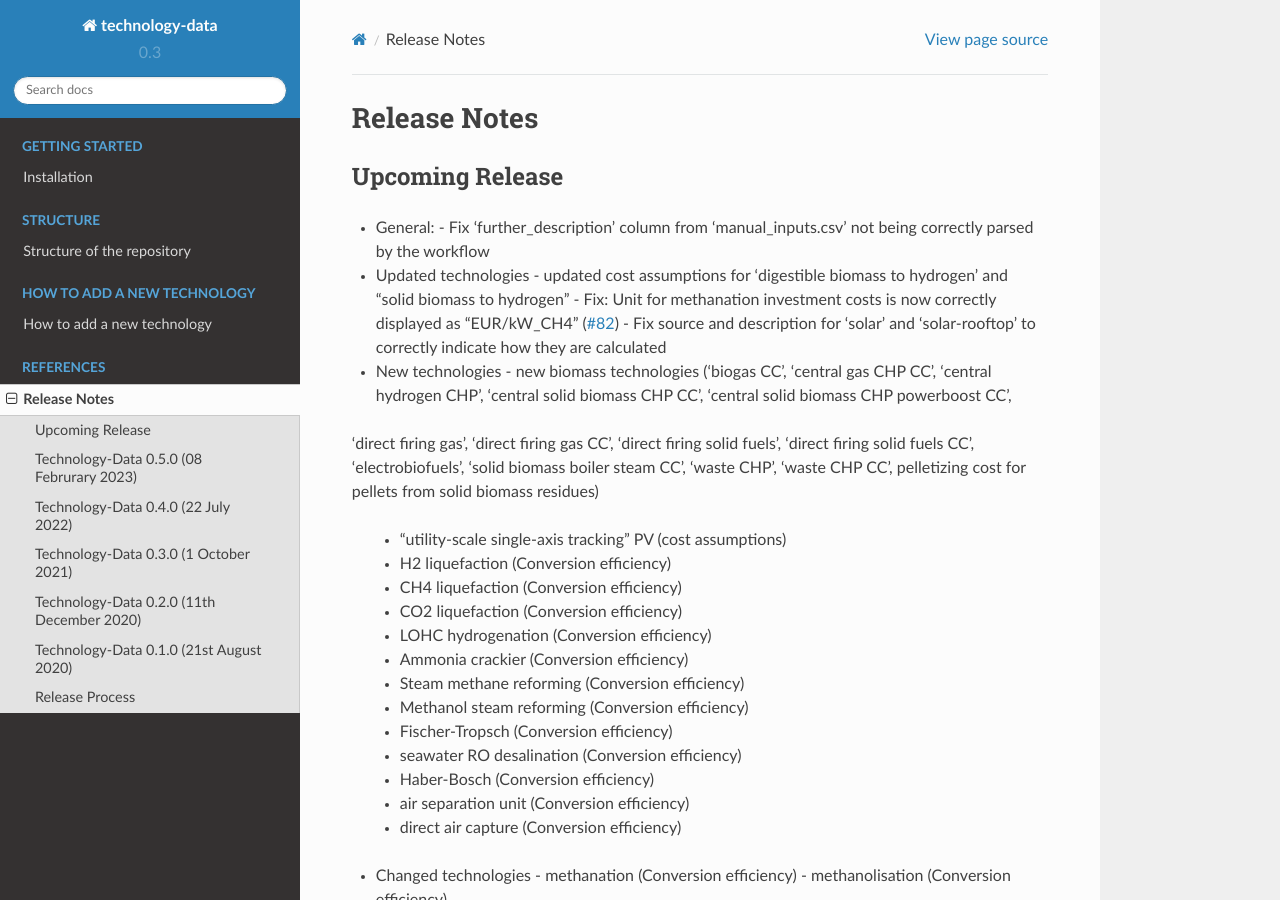
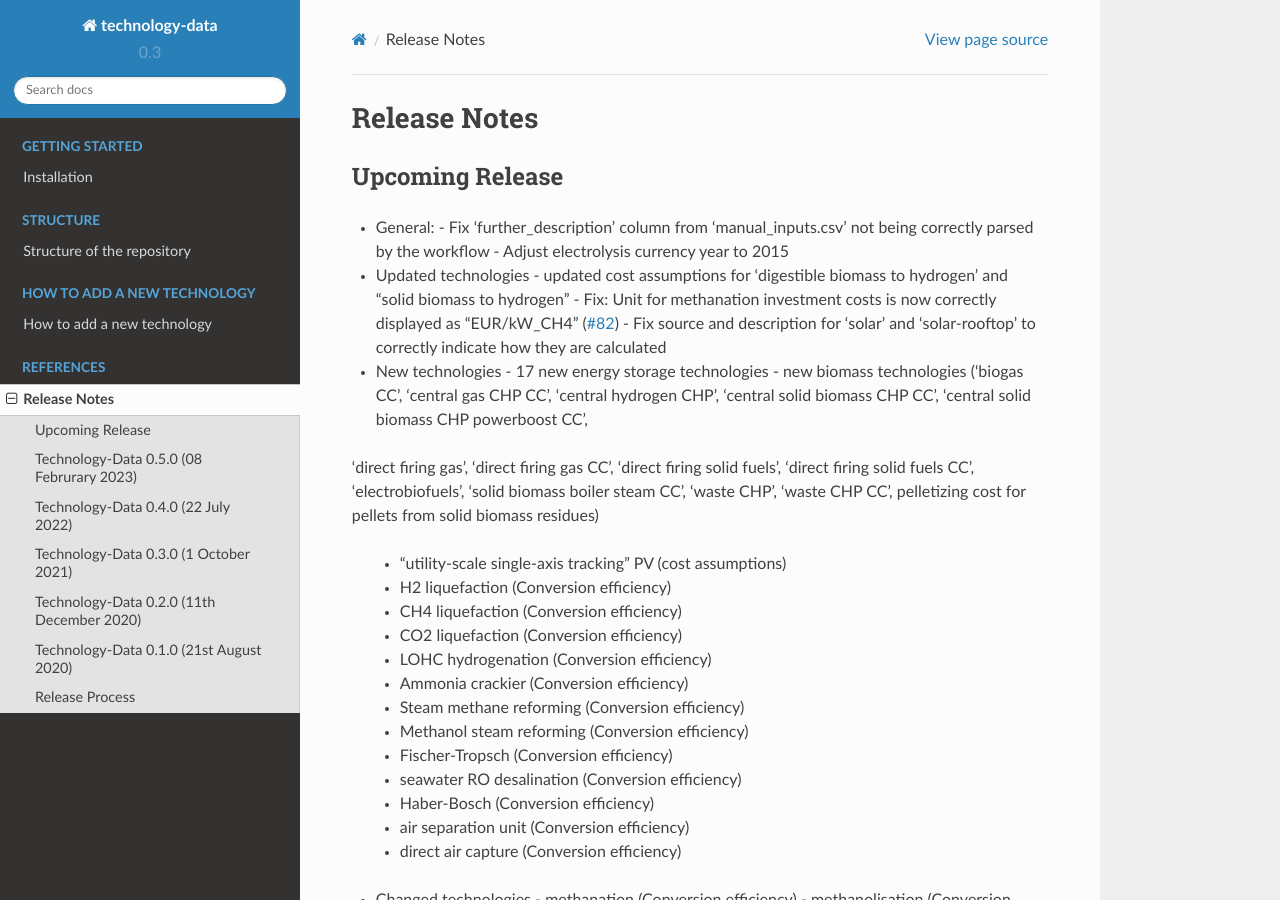
Before and after one commit to PyPSA/technology-data, a Sphinx documentation site: the page built from docs/release_notes.rst, in a window 1280 px wide and 900 px high. Built offline with Sphinx 7.4.7 and the Read the Docs theme 2.0.0, drawn with Linux system fonts in a browser that asks for light colours.

Commit message:
update release notes

```diff
--- a/docs/release_notes.rst
+++ b/docs/release_notes.rst
@@ -7,6 +7,7 @@ Upcoming Release
 
 * General:
   - Fix 'further_description' column from 'manual_inputs.csv' not being correctly parsed by the workflow
+  - Adjust electrolysis currency year to 2015
 
 * Updated technologies
   - updated cost assumptions for 'digestible biomass to hydrogen' and "solid biomass to hydrogen"
@@ -14,6 +15,7 @@ Upcoming Release
   - Fix source and description for 'solar' and 'solar-rooftop' to correctly indicate how they are calculated
 
 * New technologies
+  - 17 new energy storage technologies
   - new biomass technologies ('biogas CC', 'central gas CHP CC', 'central hydrogen CHP', 'central solid biomass CHP CC', 'central solid biomass CHP powerboost CC',
 'direct firing gas', 'direct firing gas CC', 'direct firing solid fuels', 'direct firing solid fuels CC', 'electrobiofuels', 'solid biomass boiler steam CC', 'waste CHP', 'waste CHP CC',
 pelletizing cost for pellets from solid biomass residues)
```
